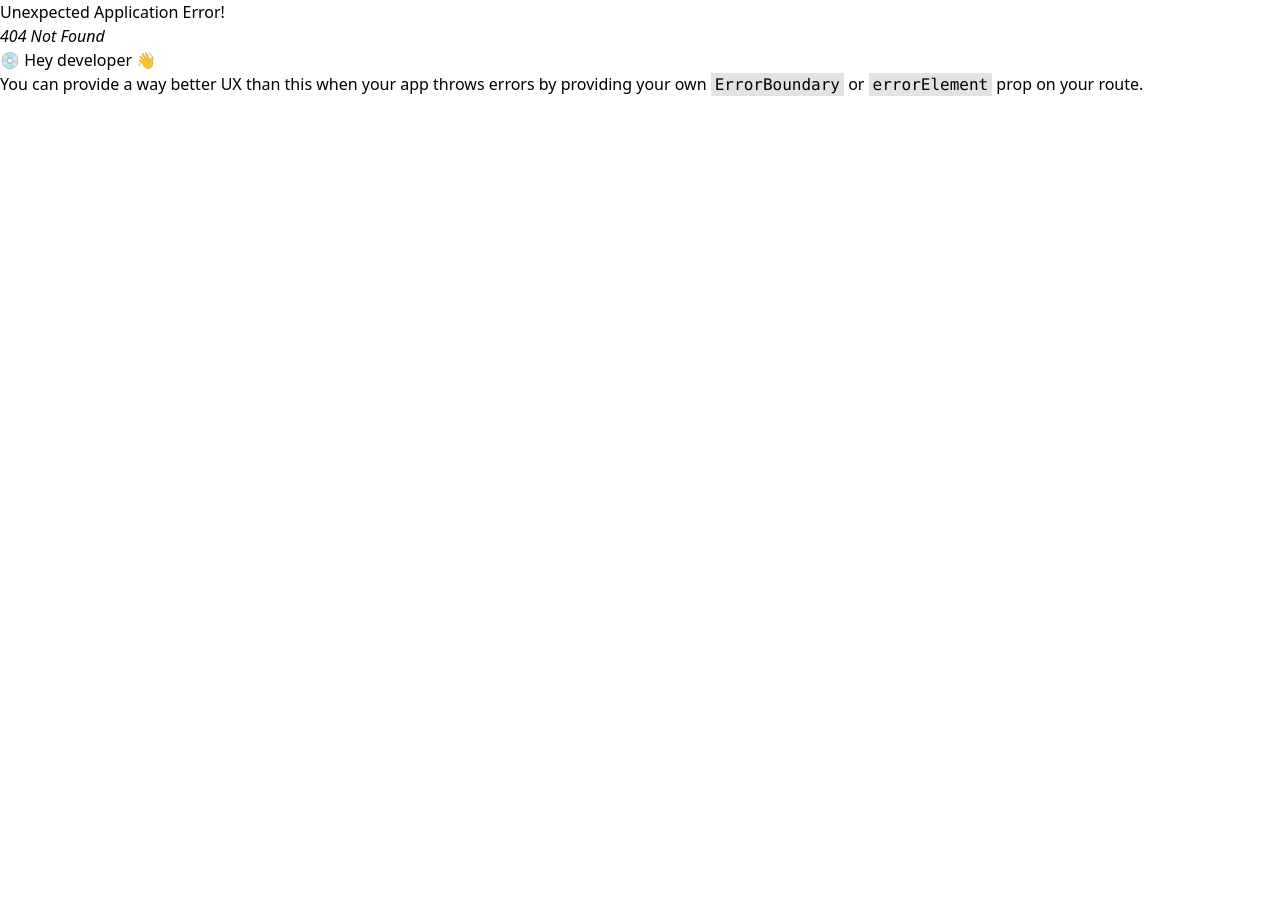
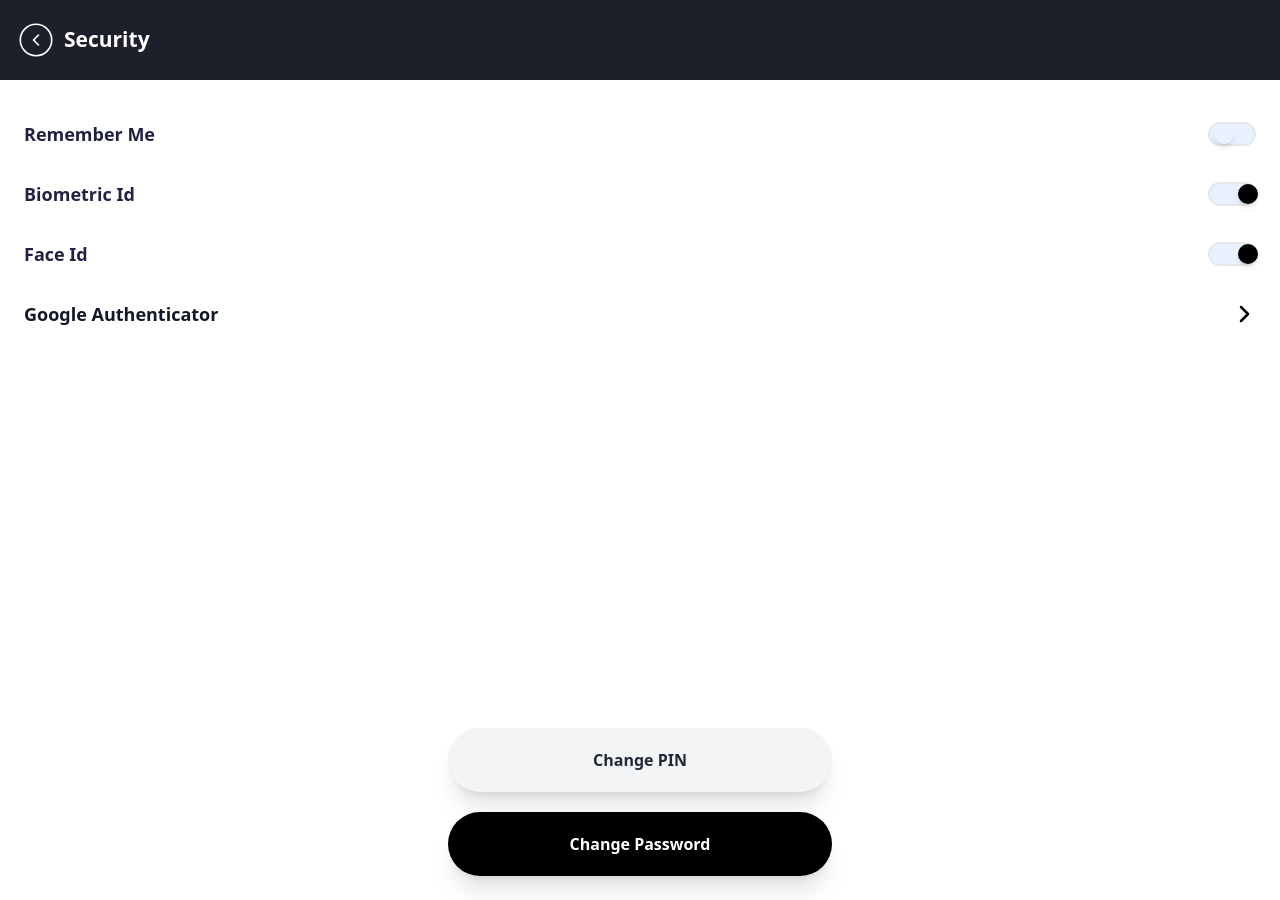
Before and after one commit to JaseelaAlimahamed/ServiceConnectProviderUI, a React (Vite) app: page /security in a window 1280 px wide. Before the commit this address had no page. Before the commit the page ends 800 px from the top, so only its background shows below. Built offline with nearby package versions, Linux system fonts and the light colour scheme; sample sign-in values are in the browser's storage.

Commit message:
notification&security

```diff
--- a/src/components/adsManagement/EditAds.jsx
+++ b/src/components/adsManagement/EditAds.jsx
@@ -5,6 +5,8 @@ import ButtonComponent from '../reUsableComponents/ButtonComponent';
 import EstimatedPrice from '../boostService/EstimatedPrice';
 import TargetArea from '../boostService/TargetArea';
 import InputFieldAds from './inputFieldAds';
+
+
 
 const EditAdsPage = () => {
   const [image, setImage] = useState(null);
--- /dev/null
+++ b/src/components/serviceProvider/NotificationSwitch/RoundedButton.jsx
@@ -0,0 +1,14 @@
+import React from 'react';
+
+const RoundedButton = ({ text, bgColor, textColor, onClick }) => {
+  return (
+    <button
+      className={`md:w-96 w-72 py-5  mt-96 ${bgColor} ${textColor} font-semibold rounded-full shadow-xl`}
+      onClick={onClick}
+    >
+      {text}
+    </button>
+  );
+};
+
+export default RoundedButton;
--- /dev/null
+++ b/src/components/serviceProvider/NotificationSwitch/Switch.jsx
@@ -0,0 +1,24 @@
+import React from 'react';
+
+const Switch = ({ label, isActive, onToggle }) => {
+  return (
+    <div className="flex justify-between items-center py-4 ">
+    <span className="text-lg font-semibold">{label}</span>
+    <button
+      className={`w-12 h-6 flex items-center border-2 rounded-full p-1 transition-colors duration-300 ${
+        isActive ? 'bg-rating_bg' : 'bg-rating_bg'
+      }`}
+      onClick={onToggle}
+    >
+      <div
+        className={`w-5 h-5 p-1 rounded-full shadow-md transform transition-transform duration-300 ${
+          isActive ? 'bg-black translate-x-6' : 'bg-rating_bg translate-x-0'
+        }`}
+      />
+    </button>
+  </div>
+
+  );
+};
+
+export default Switch;
--- /dev/null
+++ b/src/pages/ServiceProviderPages/NotificationSettings/NotificationSettings.jsx
@@ -0,0 +1,75 @@
+import React, { useState } from 'react';
+import Switch from '../../../components/serviceProvider/NotificationSwitch/Switch';
+
+const NotificationSettings = () => {
+  const [settings, setSettings] = useState({
+    specialOffers: false,
+    sound: true,
+    vibrate: true,
+    generalNotification: false,
+    promoDiscount: true,
+    paymentOptions: false,
+    appUpdate: false,
+    newServiceAvailable: true,
+    newTipsAvailable: true,
+  });
+
+  const toggleSetting = (setting) => {
+    setSettings({ ...settings, [setting]: !settings[setting] });
+  };
+
+  return (
+    <div className="min-h-screen bg-primary text-heading_blck p-6">
+
+
+        <Switch
+          label="Special Offers"
+          isActive={settings.specialOffers}
+          onToggle={() => toggleSetting('specialOffers')}
+        />
+        <Switch
+          label="Sound"
+          isActive={settings.sound}
+          onToggle={() => toggleSetting('sound')}
+        />
+        <Switch
+          label="Vibrate"
+          isActive={settings.vibrate}
+          onToggle={() => toggleSetting('vibrate')}
+        />
+        <Switch
+          label="General Notification"
+          isActive={settings.generalNotification}
+          onToggle={() => toggleSetting('generalNotification')}
+        />
+        <Switch
+          label="Promo & Discount"
+          isActive={settings.promoDiscount}
+          onToggle={() => toggleSetting('promoDiscount')}
+        />
+        <Switch
+          label="Payment Options"
+          isActive={settings.paymentOptions}
+          onToggle={() => toggleSetting('paymentOptions')}
+        />
+        <Switch
+          label="App Update"
+          isActive={settings.appUpdate}
+          onToggle={() => toggleSetting('appUpdate')}
+        />
+        <Switch
+          label="New Service Available"
+          isActive={settings.newServiceAvailable}
+          onToggle={() => toggleSetting('newServiceAvailable')}
+        />
+        <Switch
+          label="New Tips Available"
+          isActive={settings.newTipsAvailable}
+          onToggle={() => toggleSetting('newTipsAvailable')}
+        />
+
+    </div>
+  );
+};
+
+export default NotificationSettings;
--- /dev/null
+++ b/src/pages/ServiceProviderPages/SecurityPage/SecurityPage.jsx
@@ -0,0 +1,68 @@
+import React, { useState } from 'react';
+import Switch from '../../../components/serviceProvider/NotificationSwitch/Switch';
+import RoundedButton from '../../../components/serviceProvider/NotificationSwitch/RoundedButton';
+
+const SecurityPage = () => {
+  const [settings, setSettings] = useState({
+    RememberMe: false,
+    BiometricId: true,
+    FaceId: true,
+
+
+  });
+
+  const toggleSetting = (setting) => {
+    setSettings({ ...settings, [setting]: !settings[setting] });
+  };
+
+  return (
+    <div className="min-h-screen bg-primary text-heading_blck p-6">
+
+
+        <Switch
+          label="Remember Me"
+          isActive={settings.RememberMe}
+          onToggle={() => toggleSetting('RememberMe')}
+        />
+        <Switch
+          label="Biometric Id"
+          isActive={settings.BiometricId}
+          onToggle={() => toggleSetting('BiometricId')}
+        />
+        <Switch
+          label="Face Id"
+          isActive={settings.FaceId}
+          onToggle={() => toggleSetting('FaceId')}
+        />
+        <div className="flex justify-between items-center py-4 cursor-pointer">
+  <span className="text-lg font-semibold text-gray-900">Google Authenticator</span>
+  <svg
+    className="w-6 h-6 text-secondary"
+    fill="none"
+    stroke="currentColor"
+    strokeWidth="2.5"
+    viewBox="0 0 24 24"
+    xmlns="http://www.w3.org/2000/svg"
+  >
+    <path strokeLinecap="round" strokeLinejoin="round" d="M9 5l7 7-7 7" />
+  </svg>
+</div>
+<div className="flex flex-col items-center mt-49 space-y-5">
+      <RoundedButton
+        text="Change PIN"
+        bgColor="bg-gray-100"
+        textColor="text-gray-800"
+        onClick={() => console.log('Change PIN clicked')}
+      />
+      <RoundedButton
+        text="Change Password"
+        bgColor="bg-black"
+        textColor="text-white"
+        onClick={() => console.log('Change Password clicked')}
+      />
+    </div>
+    </div>
+  );
+};
+
+export default SecurityPage;
--- a/src/routes/ProviderRoutes.jsx
+++ b/src/routes/ProviderRoutes.jsx
@@ -36,7 +36,8 @@ import TermsAndConditions from '../pages/ServiceProviderPages/TermsAndConditions
 
 import NotificationsPage from '../pages/ServiceProviderPages/notificationsPage/notificationsPage';
 import EditAdsPage from '../components/adsManagement/EditAds';
-
+import NotificationSettings from '../pages/ServiceProviderPages/NotificationSettings/NotificationSettings';
+import Security from '../pages/ServiceProviderPages/SecurityPage/SecurityPage';
 
 
 
@@ -168,6 +169,16 @@ const ProviderRoutes = createBrowserRouter([
         element: <EditAdsPage/>,
         loader: protectRoute,
       },
+      {
+        path: 'notification-settings',
+        element: <NotificationSettings/>,
+        loader: protectRoute,
+      },
+      {
+        path: 'security',
+        element: <Security/>,
+        loader: protectRoute,
+      }
 
     ],
   },
```
Also changed, not shown: 1 other file (tests, documents, lock files or other folders).
